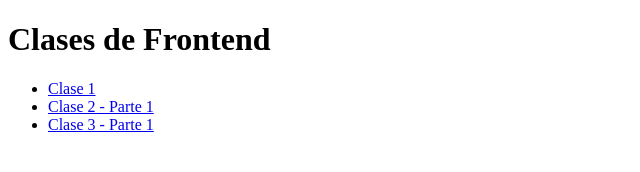
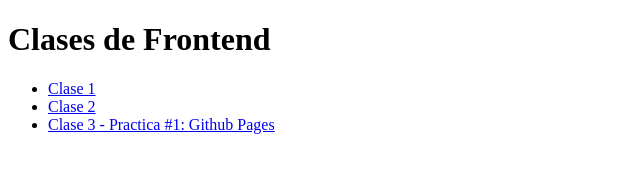
Before and after one commit to KevDeto/Curso-de-Frontend, a plain HTML site: page index.html in a window 1280 px wide. Shown: the whole page, without its empty margins (0-640 px from the left). Drawn offline with Linux system fonts and the light colour scheme.

Commit message:
Update index.html

```diff
--- a/index.html
+++ b/index.html
@@ -7,8 +7,8 @@
     <h1>Clases de Frontend</h1>
     <ul>
         <li><a href="curso-frontend/clase1/index.html">Clase 1</a></li>
-        <li><a href="curso-frontend/clase2/index.html">Clase 2 - Parte 1</a></li>
-        <li><a href="curso-frontend/clase3/index.html">Clase 3 - Parte 1</a></li>
+        <li><a href="curso-frontend/clase2/index.html">Clase 2</a></li>
+        <li><a href="curso-frontend/clase3/practica/index.html">Clase 3 - Practica #1: Github Pages</a></li>
     </ul>
 </body>
 </html>
```
